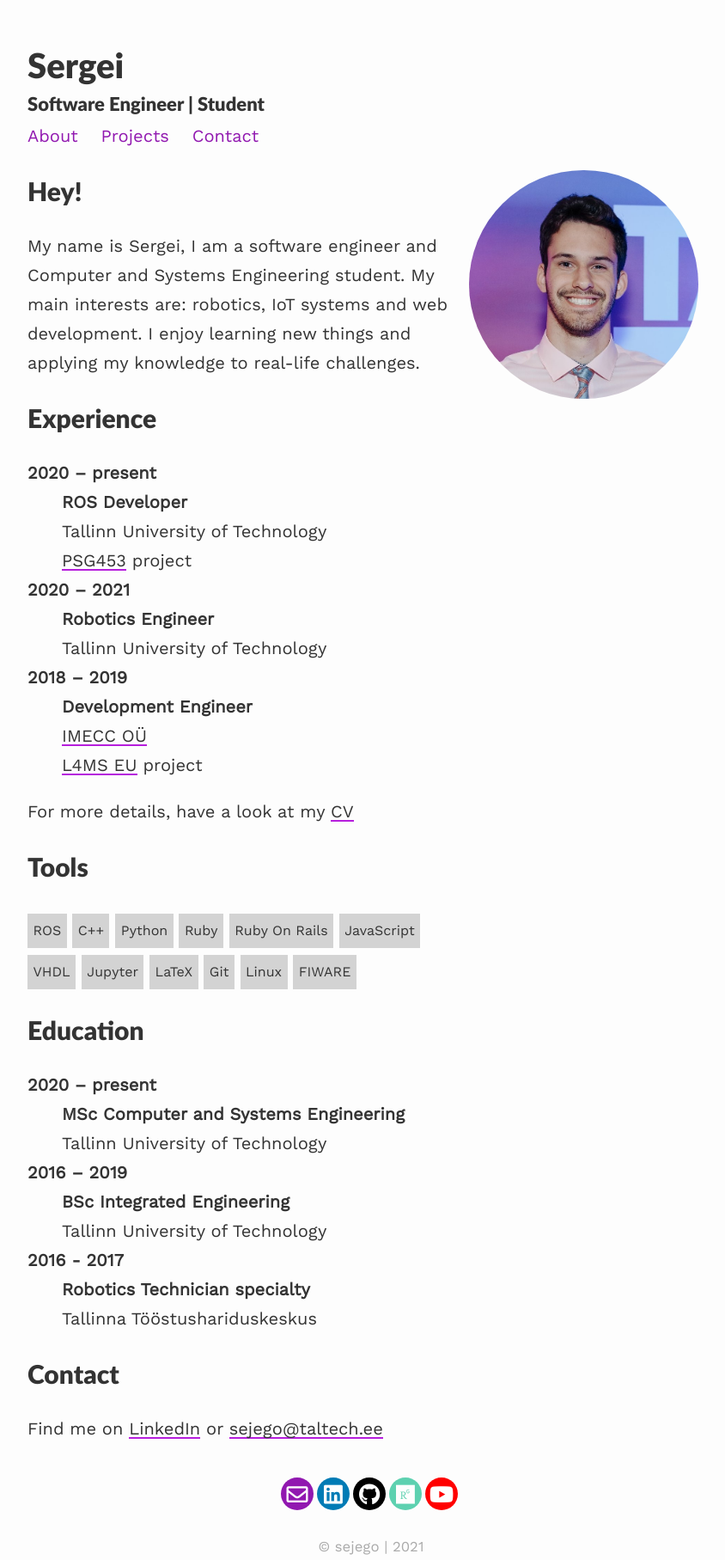
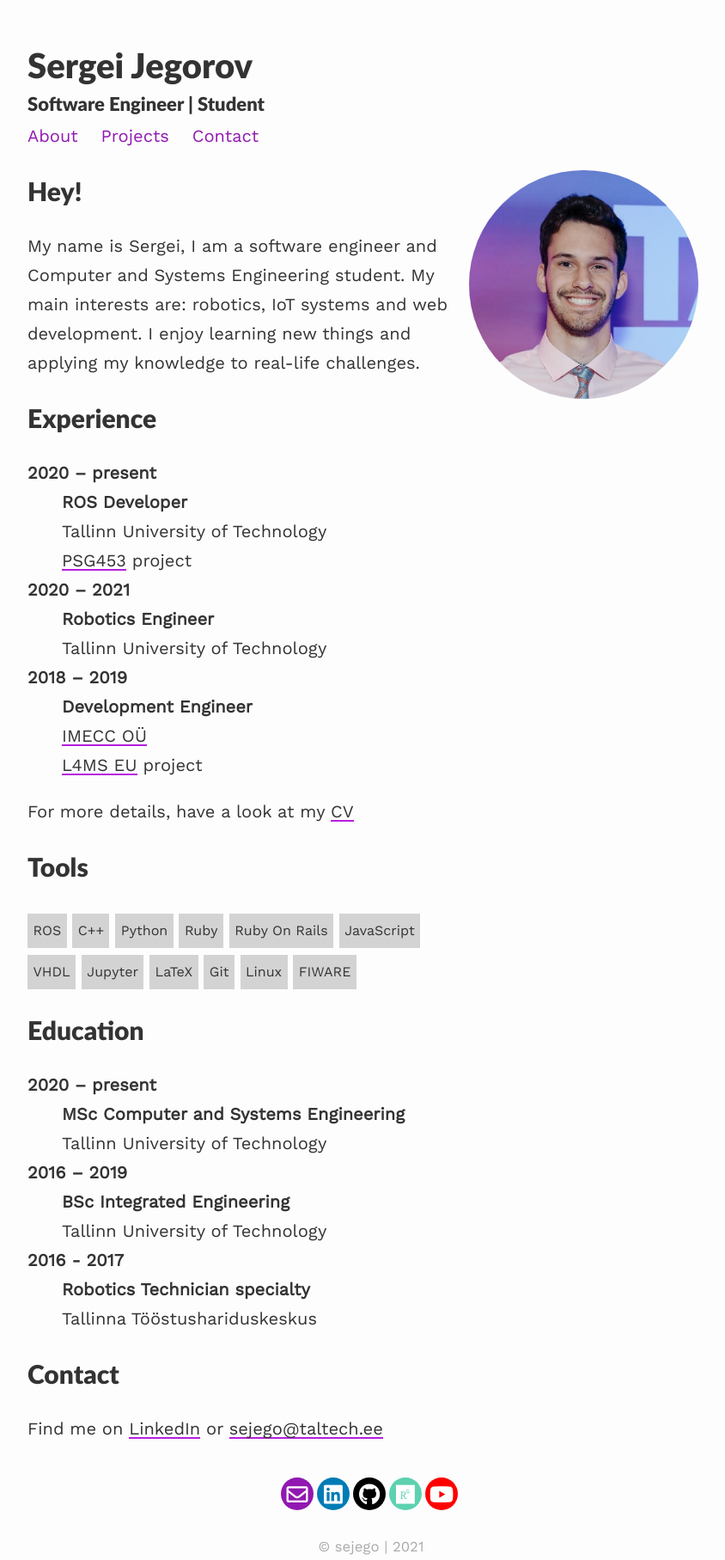
Before and after one commit to sejego/sejego, a Jekyll site: the page built from index.md, in a window 1280 px wide. Shown: the whole page at 86% size, without its empty margins (208-1052 px from the left). Built offline with Jekyll 4.4.1, drawn with Linux system fonts in a browser that asks for light colours; nearby versions of some CDN libraries; our own code applies the rules of GitHub Pages for plain Markdown files.

Commit message:
Link fix and surname added

```diff
--- a/_config.yml
+++ b/_config.yml
@@ -1,9 +1,9 @@
 ### your site title here
 
-title: Sergei
+title: Sergei Jegorov
 description: Software Engineer | Student
 
-baseurl: "/sejego" #name of GitHub repository
+baseurl: "" #name of GitHub repository
 url: "" #custom url to be used instead of GitHub repository
 email: "sejego@taltech.ee"
 
--- a/index.md
+++ b/index.md
@@ -6,7 +6,6 @@ profile:
   image: profile.jpg
 published: true
 ---
-
 # Hey!
 
 My name is Sergei, I am a software engineer and Computer and Systems Engineering student.
@@ -28,7 +27,7 @@ and applying my knowledge to real-life challenges.
 :   [IMECC OÜ](https://www.imecc.ee/en/){:target="_blank"}
 :   [L4MS EU](http://www.l4ms.eu/content/l4ms-project-home){:target="_blank"} project
 
-For more details, have a look at my [CV](/_pages/Jegorov_CV_Eng.pdf)
+For more details, have a look at my [CV](/_pages/Jegorov_CV_Eng.pdf){:target="_blank"}
 
 ## Tools
 
```
